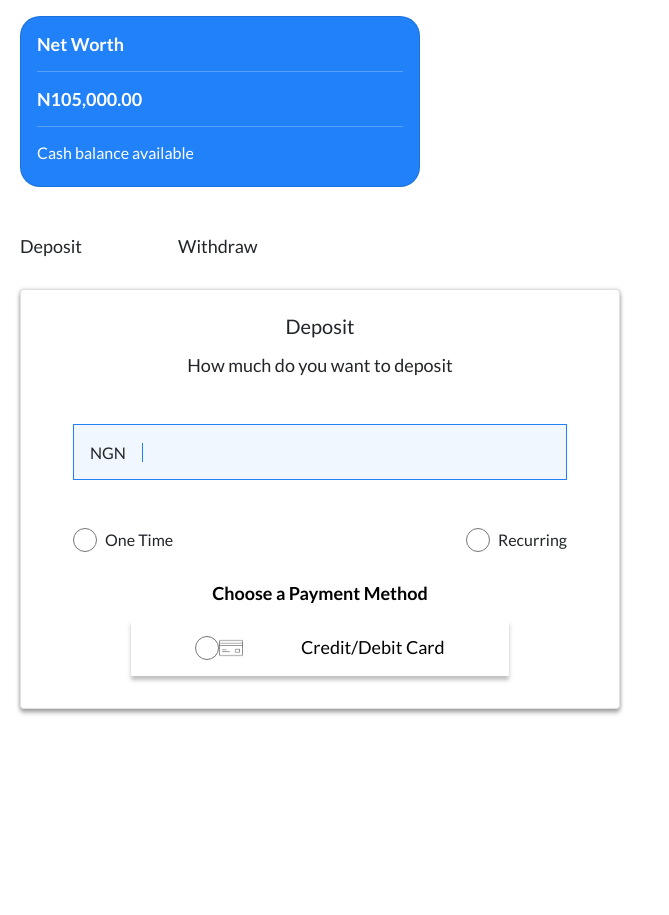
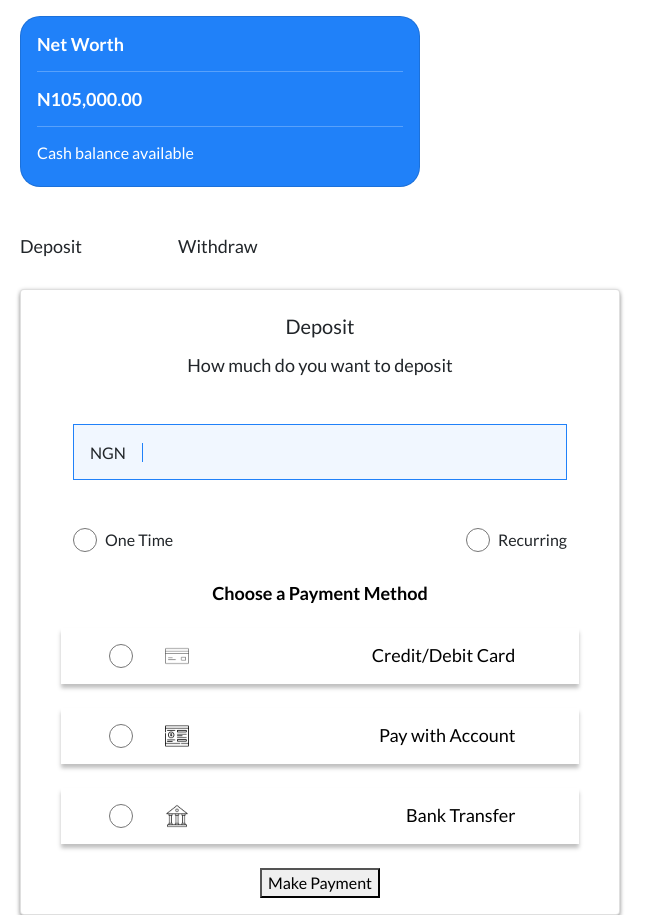
Before and after one commit to Dreezy305/HuntersWall, a Next.js app: page /wallet in a window 1280 px wide. Shown: the whole page, without its empty margins (0-669 px from the left). Before the commit the page ends 800 px from the top, so only its background shows below. Built offline with nearby package versions, Linux system fonts and the light colour scheme; no server answers.

Commit message:
payment methods and props

```diff
--- a/components/deposit.js
+++ b/components/deposit.js
@@ -78,27 +78,71 @@ function Deposit() {
           </div>
 
           <div className="deposit_paymentMethod mt-4">
-            <h6 className="">Choose a Payment Method</h6>
+            <h6 className="mt-3">Choose a Payment Method</h6>
 
-            <div className="methodContainer my-3 col-lg-8 m-auto px-5 d-flex flex-row justify-content-between py-3">
-              <div className="d-flex justify-content-between px-3">
+            <div className="methodContainer my-4 col-lg-11 m-auto px-5 d-flex flex-row justify-content-between py-3">
+              <div className="d-flex">
                 <input
                   type="radio"
-                  id="oneTime"
-                  name="payment"
-                  className="radio"
-                  value=""
+                  id="credit-card"
+                  name="credit-card"
+                  className="radio me-3"
+                  value="credit-card"
                 />
 
                 <img
                   src={paymentsIcons.creditCard}
                   alt="credit/card"
-                  className="methodContainer_Img"
+                  className="methodContainer_Img ms-3"
                 />
               </div>
 
               <span className="px-3">Credit/Debit Card</span>
             </div>
+
+            <div className="methodContainer my-4 col-lg-11 m-auto px-5 d-flex flex-row justify-content-between py-3">
+              <div className="d-flex">
+                <input
+                  type="radio"
+                  id="bank-acc"
+                  name="bank-acc"
+                  className="radio me-3"
+                  value="bank-acc"
+                />
+
+                <img
+                  src={paymentsIcons.bankAcc}
+                  alt="Bank Acc"
+                  className="methodContainer_Img ms-3"
+                />
+              </div>
+
+              <span className="px-3">Pay with Account</span>
+            </div>
+
+            <div className="methodContainer my-4 col-lg-11 m-auto px-5 d-flex flex-row justify-content-between py-3">
+              <div className="d-flex">
+                <input
+                  type="radio"
+                  id="bank-transfer"
+                  name="bank-transfer"
+                  className="radio me-3"
+                  value="bank-transfer"
+                />
+
+                <img
+                  src={paymentsIcons.bankTransfer}
+                  alt="Bank transfer"
+                  className="methodContainer_Img ms-3"
+                />
+              </div>
+
+              <span className="px-3">Bank Transfer</span>
+            </div>
+          </div>
+
+          <div className="m-auto">
+            <button>Make Payment</button>
           </div>
         </div>
       </div>
```
